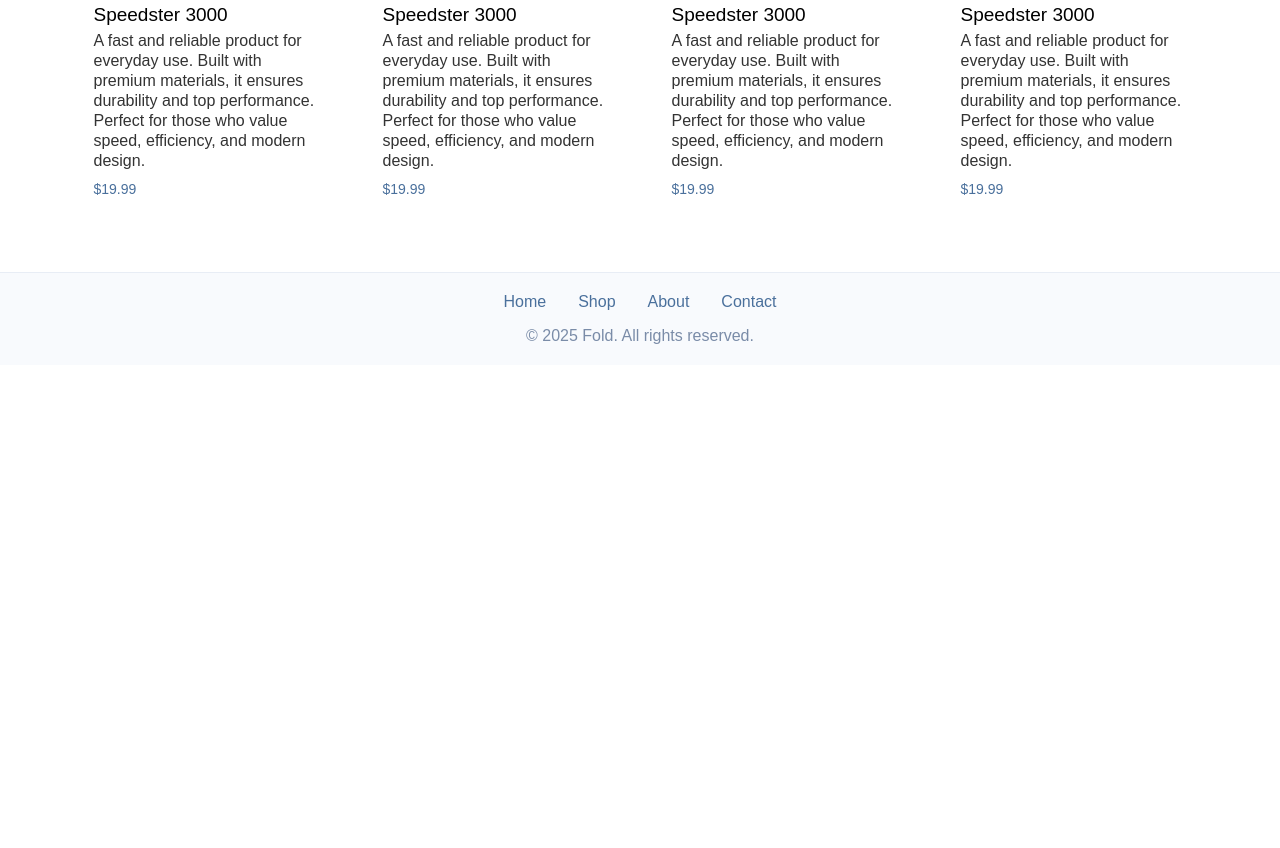
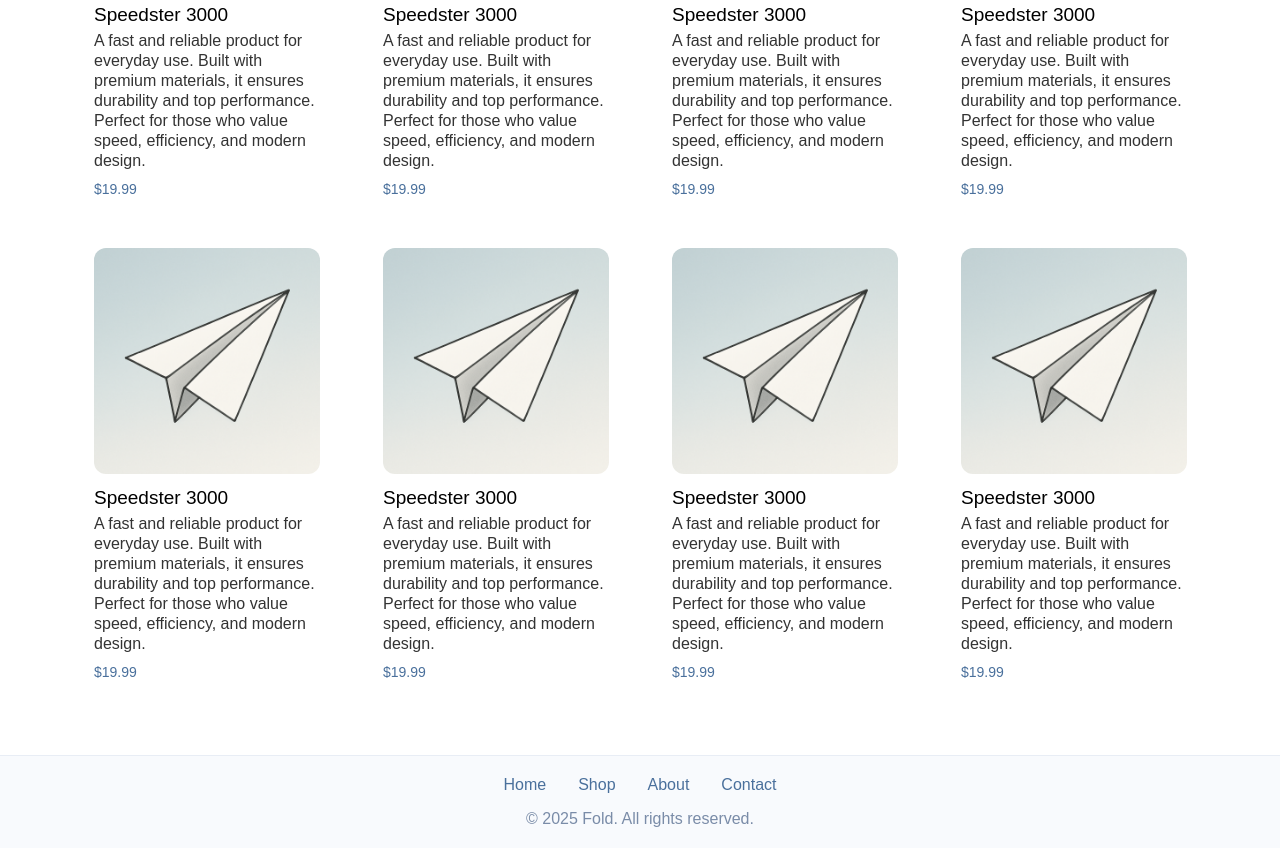
Before and after one commit to allevalion/Fold, a plain HTML site: page src/shop.html in a window 1280 px wide. Shown: the part 967-1815 px from the top of the page. Before the commit the page ends 1332 px from the top, so only its background shows below. Drawn offline with Linux system fonts and the light colour scheme.

Commit message:
refactor(card): вынес scroll-анимацию из index.css + добавил на страницу магазина

```diff
--- /dev/null
+++ b/src/css/common/animations.css
@@ -0,0 +1,13 @@
+.fade-in {
+  opacity: 0;
+  transform: translateY(30px);
+  transition:
+    opacity 0.6s ease-out,
+    transform 0.6s ease-out;
+  will-change: transform, opacity;
+}
+
+.fade-in--active {
+  opacity: 1;
+  transform: translateY(0);
+}
--- a/src/js/shop.js
+++ b/src/js/shop.js
@@ -1,3 +1,26 @@
+document.addEventListener('DOMContentLoaded', () => {
+  const revealElements = document.querySelectorAll('.card');
+
+  const observer = new IntersectionObserver(
+    (entries) => {
+      entries.forEach((entry) => {
+        if (entry.isIntersecting) {
+          entry.target.classList.add('fade-in--active');
+          observer.unobserve(entry.target);
+        }
+      });
+    },
+    {
+      threshold: 0.1,
+    }
+  );
+
+  revealElements.forEach((el) => {
+    el.classList.add('fade-in');
+    observer.observe(el);
+  });
+});
+
 document.addEventListener('click', function (event) {
   document.querySelectorAll('.dropdown.open').forEach((drop) => {
     if (!drop.contains(event.target)) {
--- a/src/shop.html
+++ b/src/shop.html
@@ -8,6 +8,7 @@
     <link rel="stylesheet" href="./css/variables.css" />
     <link rel="stylesheet" href="./css/common/header.css" />
     <link rel="stylesheet" href="./css/common/footer.css" />
+    <link rel="stylesheet" href="./css/common/animations.css" />
     <link rel="stylesheet" href="./css/shop.css" />
   </head>
   <body>
@@ -437,6 +438,62 @@
           </p>
           <p class="card__price">$19.99</p>
         </div>
+        <div class="card" tabindex="0">
+          <img
+            src="./assets/img/card-placeholder.png"
+            alt="Product 1"
+            class="card__image"
+          />
+          <h2 class="card__name">Speedster 3000</h2>
+          <p class="card__description">
+            A fast and reliable product for everyday use. Built with premium
+            materials, it ensures durability and top performance. Perfect for
+            those who value speed, efficiency, and modern design.
+          </p>
+          <p class="card__price">$19.99</p>
+        </div>
+        <div class="card" tabindex="0">
+          <img
+            src="./assets/img/card-placeholder.png"
+            alt="Product 1"
+            class="card__image"
+          />
+          <h2 class="card__name">Speedster 3000</h2>
+          <p class="card__description">
+            A fast and reliable product for everyday use. Built with premium
+            materials, it ensures durability and top performance. Perfect for
+            those who value speed, efficiency, and modern design.
+          </p>
+          <p class="card__price">$19.99</p>
+        </div>
+        <div class="card" tabindex="0">
+          <img
+            src="./assets/img/card-placeholder.png"
+            alt="Product 1"
+            class="card__image"
+          />
+          <h2 class="card__name">Speedster 3000</h2>
+          <p class="card__description">
+            A fast and reliable product for everyday use. Built with premium
+            materials, it ensures durability and top performance. Perfect for
+            those who value speed, efficiency, and modern design.
+          </p>
+          <p class="card__price">$19.99</p>
+        </div>
+        <div class="card" tabindex="0">
+          <img
+            src="./assets/img/card-placeholder.png"
+            alt="Product 1"
+            class="card__image"
+          />
+          <h2 class="card__name">Speedster 3000</h2>
+          <p class="card__description">
+            A fast and reliable product for everyday use. Built with premium
+            materials, it ensures durability and top performance. Perfect for
+            those who value speed, efficiency, and modern design.
+          </p>
+          <p class="card__price">$19.99</p>
+        </div>
       </section>
     </main>
     <footer class="footer" role="contentinfo">
```
Also changed, not shown: src/css/index.css (+0 -16 lines), src/index.html (+1 -0 lines).
